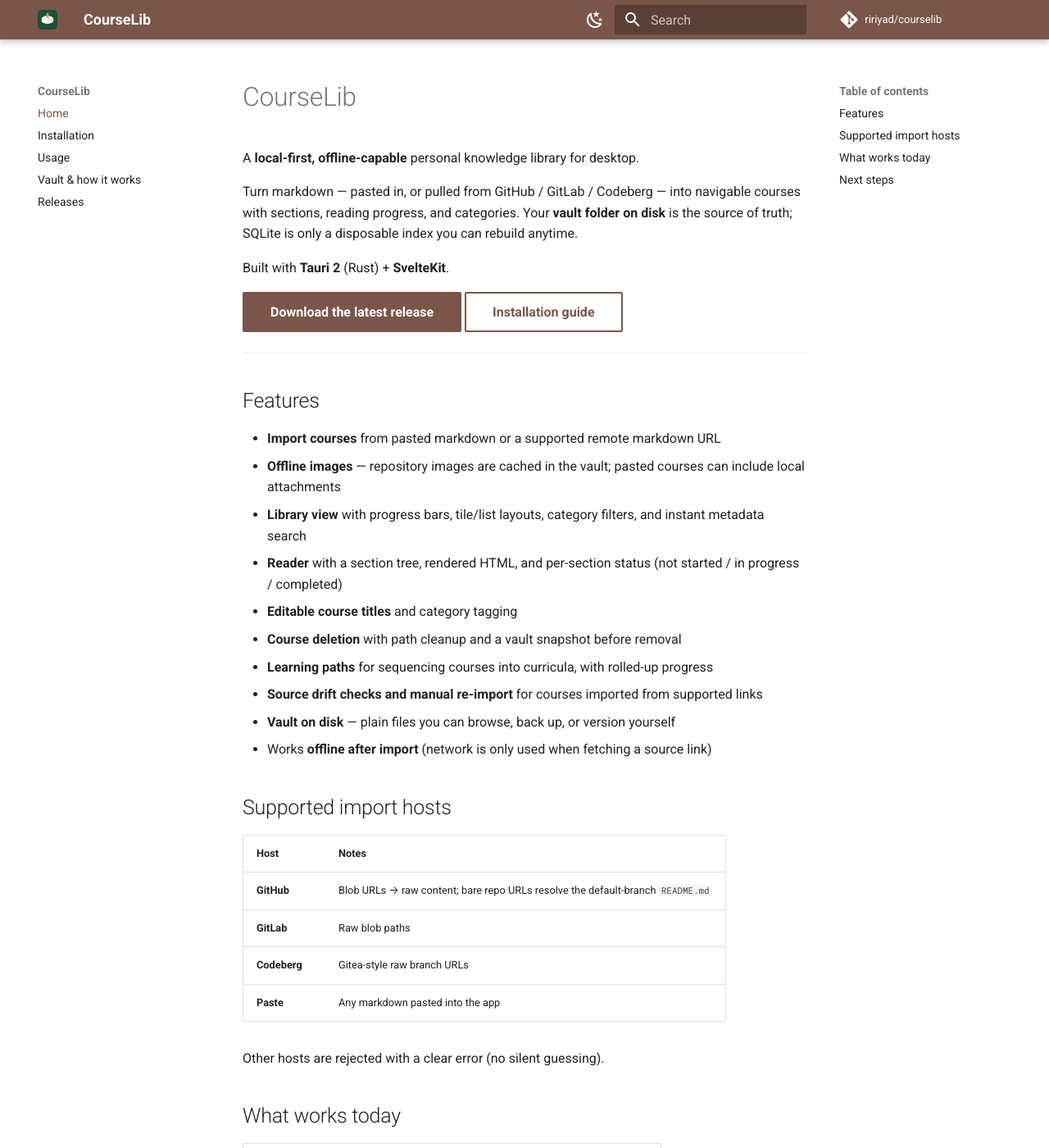
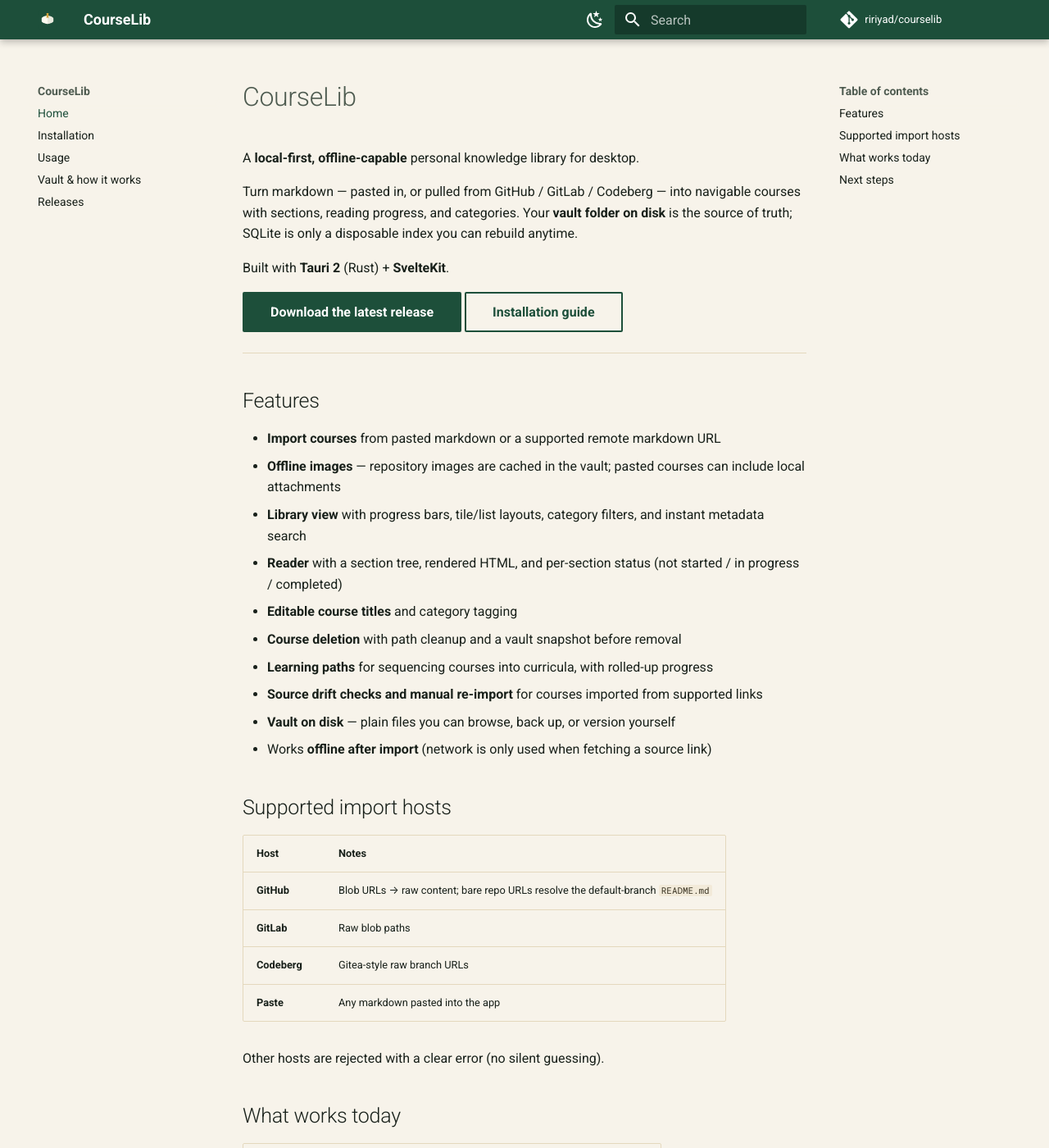
Before and after one commit to ririyad/courselib, an MkDocs documentation site: the page built from docs/index.md, in a window 1280 px wide and 1400 px high. Shown: the whole window at 82% size. Built offline with MkDocs 1.6.1 and Material for MkDocs 9.7.7, drawn with Linux system fonts in a browser that asks for light colours; comment, search, counter and statistics services are not loaded.

Commit message:
Match docs theme to the CourseLib app palette
Use parchment light and warm charcoal dark with green primary
and gold accents so the docs site feels like the product.

Co-authored-by: Cursor <cursoragent@cursor.com>

```diff
--- /dev/null
+++ b/docs/stylesheets/extra.css
@@ -0,0 +1,94 @@
+/* CourseLib docs theme — mirrors the app palette in src/app.css:
+   parchment light / warm charcoal dark, green primary, gold accent. */
+
+:root {
+  --md-primary-fg-color: #1d4f3a;
+  --md-primary-fg-color--light: #2f8f5f;
+  --md-primary-fg-color--dark: #163d2d;
+  --md-accent-fg-color: #876a1f;
+}
+
+/* ── Light: parchment ────────────────────────────────────────── */
+
+[data-md-color-scheme="default"] {
+  --md-default-bg-color: #f7f3ea;
+  --md-default-fg-color: #18201a;
+  --md-default-fg-color--light: #4e5b50;
+  --md-default-fg-color--lighter: #6a7568;
+  --md-default-fg-color--lightest: #e4d8bd;
+
+  --md-typeset-color: #18201a;
+  --md-typeset-a-color: #1d4f3a;
+
+  --md-accent-fg-color: #876a1f;
+
+  --md-code-bg-color: #f2ead9;
+  --md-code-fg-color: #3a3423;
+
+  --md-typeset-table-color: #e4d8bd;
+
+  --md-footer-bg-color: #18201a;
+  --md-footer-bg-color--dark: #14130d;
+}
+
+/* ── Dark: warm charcoal ─────────────────────────────────────── */
+
+[data-md-color-scheme="slate"] {
+  --md-hue: 60; /* warm base for derived grays */
+
+  --md-default-bg-color: #14130d;
+  --md-default-fg-color: #f3edda;
+  --md-default-fg-color--light: #c3bda7;
+  --md-default-fg-color--lighter: #948e79;
+  --md-default-fg-color--lightest: #35311f;
+
+  --md-typeset-color: #f3edda;
+  --md-typeset-a-color: #5cc091;
+
+  --md-accent-fg-color: #d9b25a;
+
+  --md-primary-fg-color: #1e1c15;
+  --md-primary-fg-color--light: #26241b;
+  --md-primary-fg-color--dark: #100f0a;
+
+  --md-code-bg-color: #100f0a;
+  --md-code-fg-color: #e9e3d0;
+
+  --md-typeset-table-color: #35311f;
+
+  --md-footer-bg-color: #100f0a;
+  --md-footer-bg-color--dark: #0b0a07;
+}
+
+/* Header/search styling on dark keeps the charcoal identity */
+[data-md-color-scheme="slate"] .md-header,
+[data-md-color-scheme="slate"] .md-tabs {
+  background-color: #1e1c15;
+  border-bottom: 1px solid #35311f;
+}
+
+[data-md-color-scheme="slate"] .md-search__input {
+  background-color: #26241b;
+}
+
+/* Buttons pick up the app's green primary in both schemes */
+.md-typeset .md-button--primary {
+  background-color: #1d4f3a;
+  border-color: #1d4f3a;
+  color: #ffffff;
+}
+
+.md-typeset .md-button--primary:hover {
+  background-color: #163d2d;
+  border-color: #163d2d;
+}
+
+[data-md-color-scheme="slate"] .md-typeset .md-button--primary {
+  background-color: #1f7a52;
+  border-color: #1f7a52;
+}
+
+[data-md-color-scheme="slate"] .md-typeset .md-button--primary:hover {
+  background-color: #268a5d;
+  border-color: #268a5d;
+}
--- a/mkdocs.yml
+++ b/mkdocs.yml
@@ -23,15 +23,15 @@ theme:
   palette:
     - media: "(prefers-color-scheme: light)"
       scheme: default
-      primary: brown
-      accent: deep orange
+      primary: custom
+      accent: custom
       toggle:
         icon: material/weather-night
         name: Switch to dark mode
     - media: "(prefers-color-scheme: dark)"
       scheme: slate
-      primary: brown
-      accent: deep orange
+      primary: custom
+      accent: custom
       toggle:
         icon: material/weather-sunny
         name: Switch to light mode
@@ -42,6 +42,9 @@ nav:
   - Usage: usage.md
   - Vault & how it works: vault.md
   - Releases: releases.md
+
+extra_css:
+  - stylesheets/extra.css
 
 plugins:
   - search
```
